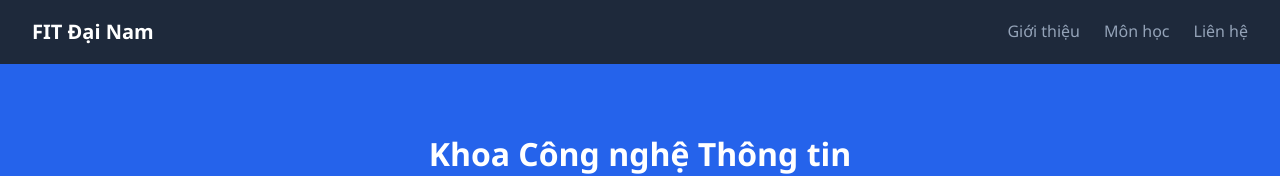
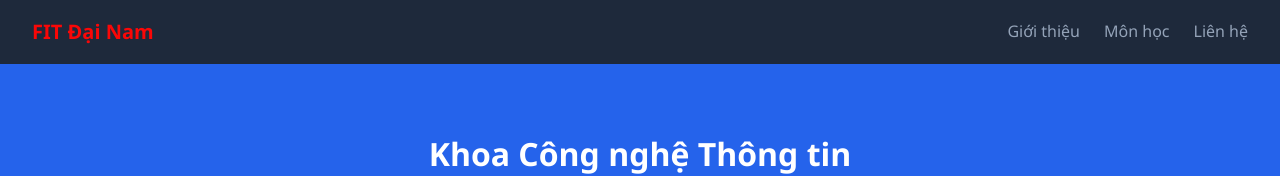
Before and after one commit to lethaibaowork/bai-tap-thay-bao-bao, a plain HTML site: page index.html in a window 1280 px wide. Shown: the top 176 px of the page. Drawn offline with Linux system fonts and the light colour scheme.

Commit message:
Doi mau thanh mau do

```diff
--- a/styles.css
+++ b/styles.css
@@ -25,7 +25,7 @@ body {
   align-items: center;
   padding: 1rem 2rem;
   background-color: #1e293b;
-  color: #fff;
+  color: #fa0707;
 }
 
 .nav-brand {
```
